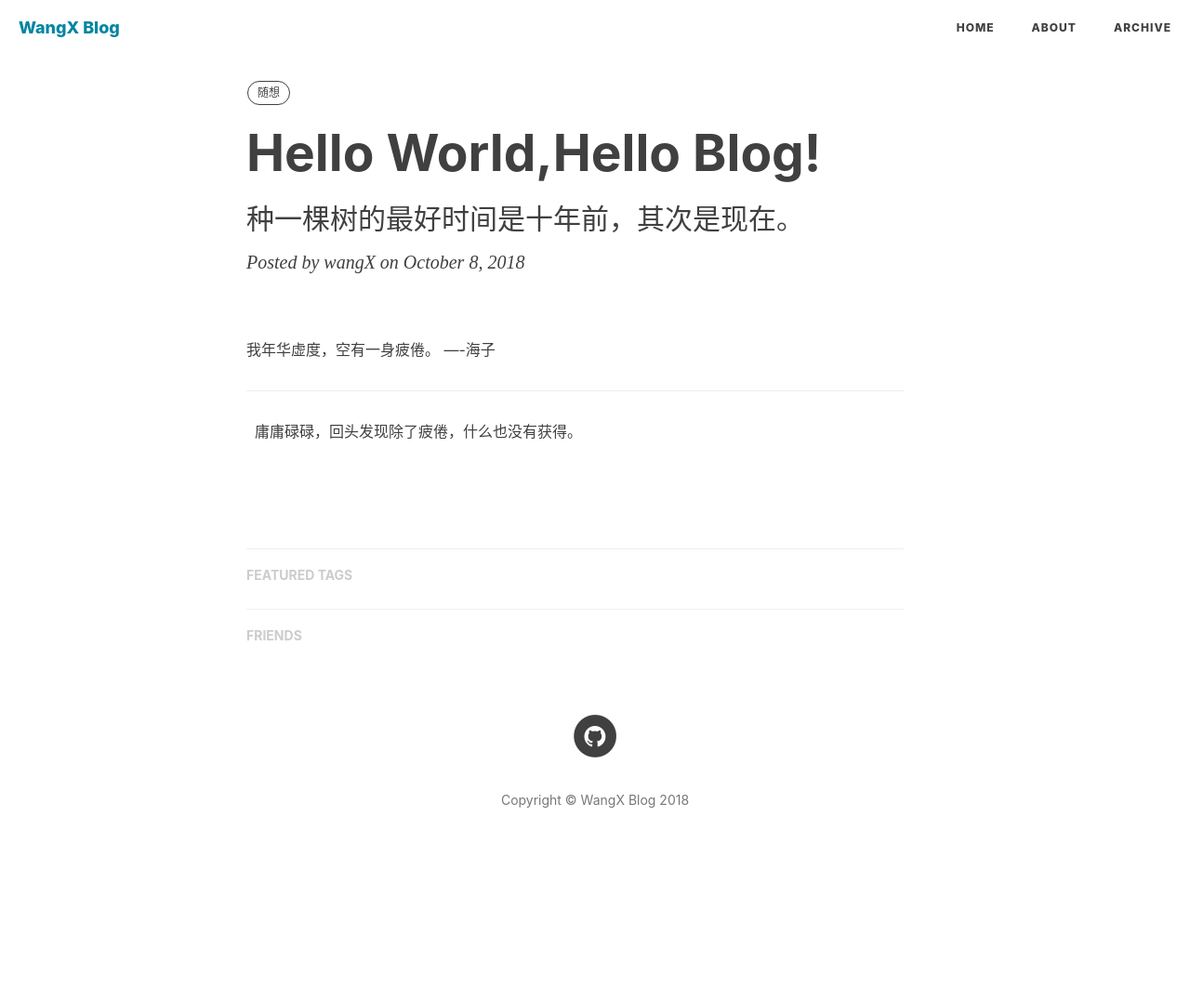
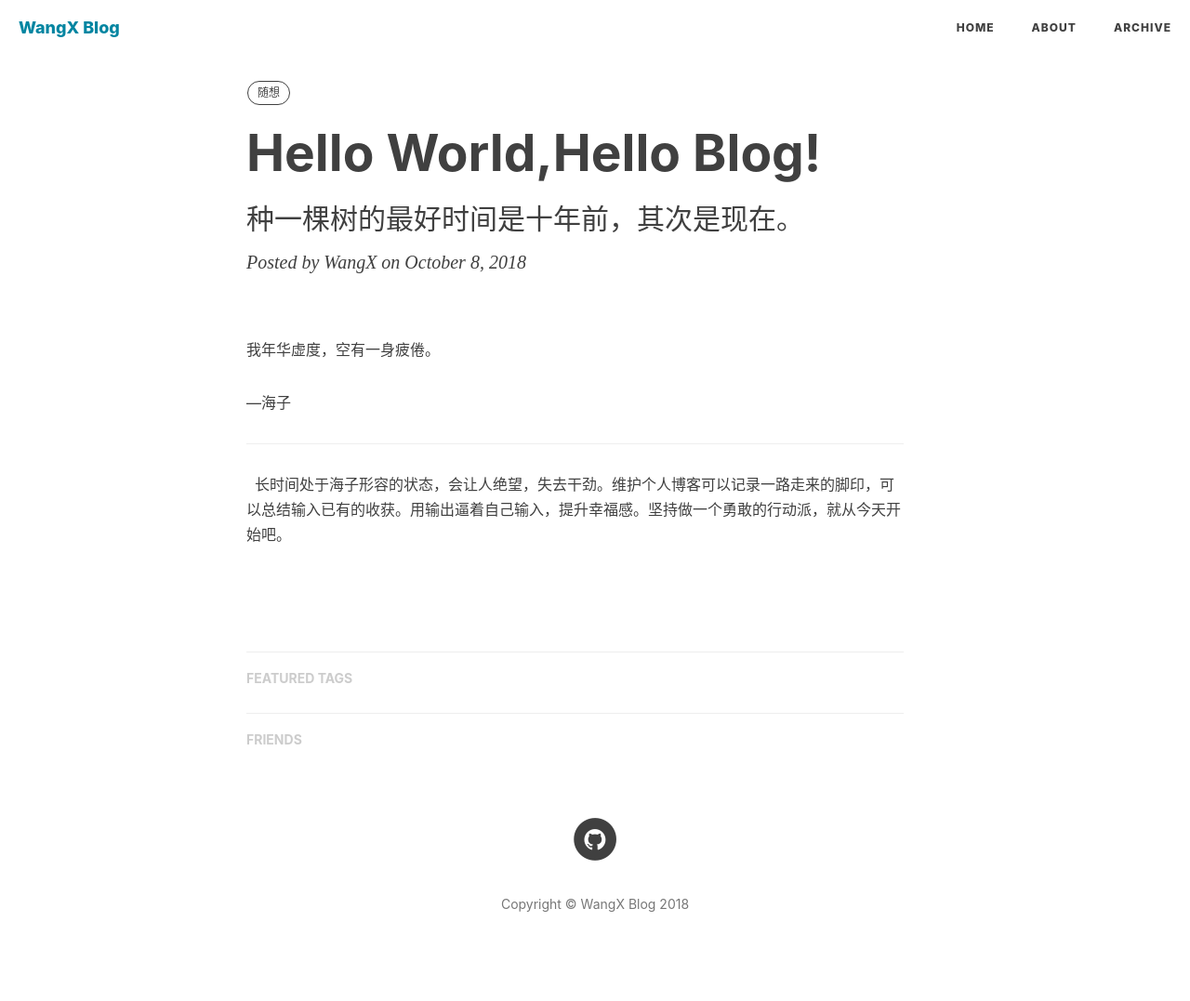
Before and after one commit to fatty-wang/fatty-wang.github.io, a Jekyll site: the page built from _posts/2018-10-08-beginning.md, in a window 1280 px wide. Shown: the whole page at 93% size. Built offline with Jekyll 4.4.1, drawn with Linux system fonts in a browser that asks for light colours; nearby versions of some CDN libraries; comment, search, counter and statistics services are not loaded; before the commit the page ends 965 px from its top, so only the background shows below that.

Commit message:
first post

```diff
--- a/_posts/2018-10-08-beginning.md
+++ b/_posts/2018-10-08-beginning.md
@@ -2,15 +2,16 @@
 layout: post
 title: "Hello World,Hello Blog!"
 subtitle: '种一棵树的最好时间是十年前，其次是现在。'
-author: "wangX"
+author: "WangX"
 header-style: text
 tags:
   - 随想
 ---
 
 我年华虚度，空有一身疲倦。
-----海子
+
+---海子
 
 ---
 
-&nbsp;&nbsp;庸庸碌碌，回头发现除了疲倦，什么也没有获得。
+&nbsp;&nbsp;长时间处于海子形容的状态，会让人绝望，失去干劲。维护个人博客可以记录一路走来的脚印，可以总结输入已有的收获。用输出逼着自己输入，提升幸福感。坚持做一个勇敢的行动派，就从今天开始吧。
```
